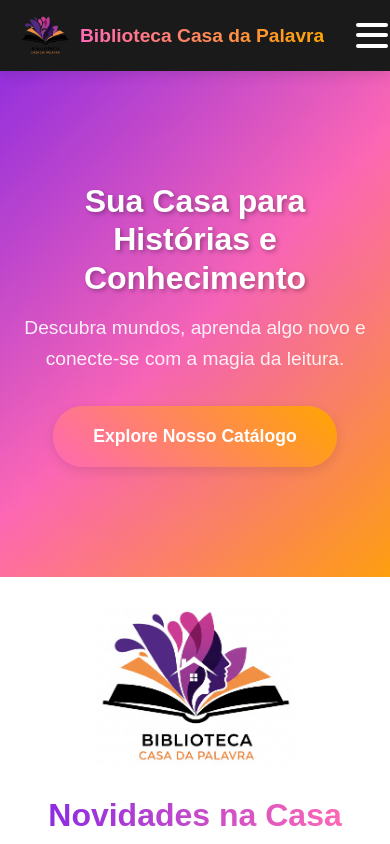
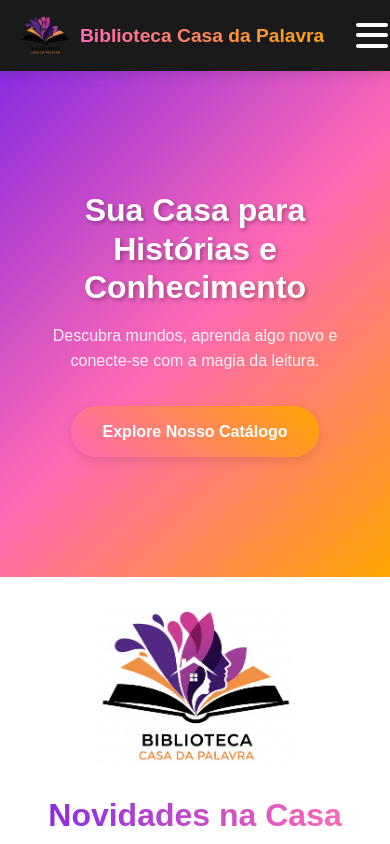
Before and after one commit to cristijung/bibliotecacasadapalavra, a Next.js app: page / in a window 390 px wide. Shown: the top 844 px of the page. Built offline with nearby package versions, Linux system fonts and the light colour scheme.

Commit message:
responsividade do hero - só ajuste de altura

```diff
--- a/app/components/hero/Hero.module.scss
+++ b/app/components/hero/Hero.module.scss
@@ -1,8 +1,8 @@
-
 @import '../../styles/colorr.module';
 
 .hero {
-  height: 60vh; // altura da seção Hero
+  height: 60vh;
+  min-height: 400px;
   display: flex;
   align-items: center;
   justify-content: center;
@@ -12,24 +12,12 @@
   position: relative;
   overflow: hidden;
 
-  // efeito de fundo
   &::before {
-    content: '';
-    position: absolute;
-    top: -50%;
-    left: -50%;
-    width: 200%;
-    height: 200%;
-    background: radial-gradient(circle at 50% 50%, rgba($color-purple, 0.3) 0%, rgba($color-pink, 0.3) 50%, rgba($color-orange, 0.3) 100%);
-    animation: backgroundMove 20s infinite alternate ease-in-out;
-    opacity: 0.3;
+    height: auto;
+    // ... não mudei, mas vejo depois
   }
 }
 
-@keyframes backgroundMove {
-  0% { transform: scale(1) translate(0, 0); }
-  100% { transform: scale(1.1) translate(5%, 5%); }
-}
 
 .content {
   z-index: 1;
@@ -43,6 +31,10 @@
   margin-bottom: 1rem;
   line-height: 1.2;
   text-shadow: 2px 2px 4px rgba(0, 0, 0, 0.3);
+
+  @media (max-width: 992px) {
+    font-size: 3rem;
+  }
 
   @media (max-width: 768px) {
     font-size: 2.5rem;
@@ -60,6 +52,10 @@
 
   @media (max-width: 768px) {
     font-size: 1.2rem;
+  }
+
+  @media (max-width: 480px) {
+    font-size: 1rem;
   }
 }
 
@@ -79,4 +75,9 @@
     transform: translateY(-3px);
     box-shadow: $shadow-dark;
   }
+
+  @media (max-width: 480px) {
+    padding: 0.8rem 2rem;
+    font-size: 1rem;
+  }
 }
```
